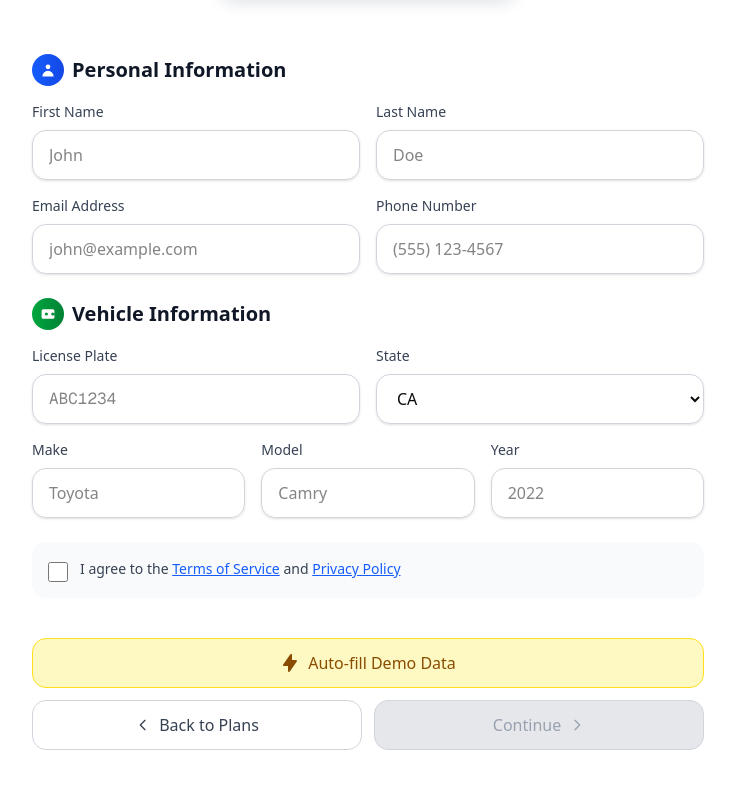
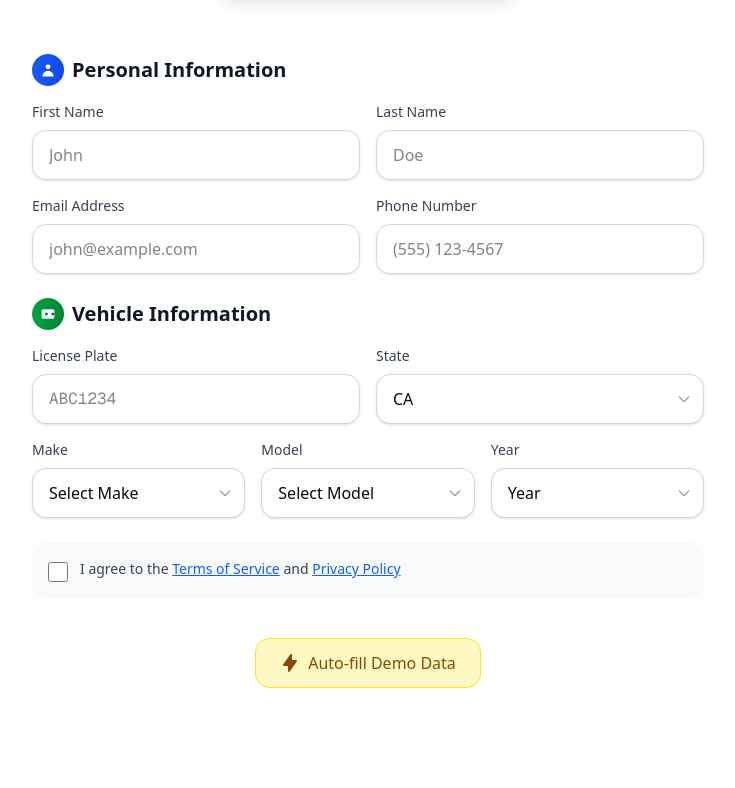
Before and after one commit to ikecastillo/speedy-fastpass, a Next.js app: page /checkout/vehicle in a window 1280 px wide. Shown: the part 398-1186 px from the top of the page, without its empty margins (272-1007 px from the left). Built offline with nearby package versions, Linux system fonts and the light colour scheme.

Commit message:
Enhanced form with beautiful dropdowns, smart persistent bar navigation, and improved UX

```diff
--- a/src/app/checkout/payment/page.tsx
+++ b/src/app/checkout/payment/page.tsx
@@ -173,6 +173,11 @@ export default function PaymentPage() {
         currentStep="payment"
         continueText="Complete Payment"
         showContinueButton={false} // Payment form has its own submit button
+        showBackButton={true}
+        onBack={() => {
+          // Navigate back to vehicle page
+          router.push('/checkout/vehicle');
+        }}
       />
     </div>
   );
--- a/src/app/checkout/vehicle/page.tsx
+++ b/src/app/checkout/vehicle/page.tsx
@@ -14,6 +14,7 @@ export default function VehiclePage() {
     activePlan: null,
     billingPeriod: 0
   });
+  const [isFormValid, setIsFormValid] = React.useState(false);
 
   React.useEffect(() => {
     if (typeof window !== 'undefined') {
@@ -133,7 +134,7 @@ export default function VehiclePage() {
           {/* Single-screen form container - optimized height */}
           <div className="px-4 md:px-8 pb-8">
             <div className="max-w-2xl mx-auto">
-              <VehicleFormComponent />
+              <VehicleFormComponent onValidityChange={setIsFormValid} />
             </div>
           </div>
         </div>
@@ -145,6 +146,12 @@ export default function VehiclePage() {
         billingPeriod={planData.billingPeriod}
         currentStep="vehicle"
         continueText="Continue to Payment"
+        showBackButton={true}
+        isFormValid={isFormValid}
+        onBack={() => {
+          // Navigate back to home page
+          window.location.href = '/';
+        }}
         onContinue={() => {
           // Navigate to payment page
           window.location.href = '/checkout/payment';
--- a/src/components/VehicleForm.tsx
+++ b/src/components/VehicleForm.tsx
@@ -7,7 +7,11 @@ import { zodResolver } from "@hookform/resolvers/zod";
 import { useRouter } from "next/navigation";
 import { vehicleSchema, type VehicleForm, US_STATES } from "@/types/vehicle";
 
-export function VehicleFormComponent() {
+interface VehicleFormProps {
+  onValidityChange?: (isValid: boolean) => void;
+}
+
+export function VehicleFormComponent({ onValidityChange }: VehicleFormProps = {}) {
   const router = useRouter();
   const [planData, setPlanData] = React.useState<{plan: string; period: string; price: number} | null>(null);
   const [selectedImage, setSelectedImage] = React.useState<File | null>(null);
@@ -142,6 +146,13 @@ export function VehicleFormComponent() {
   };
 
   const isNextDisabled = !isValid || !isDirty;
+
+  // Notify parent of form validity changes
+  React.useEffect(() => {
+    if (onValidityChange) {
+      onValidityChange(isValid && isDirty);
+    }
+  }, [isValid, isDirty, onValidityChange]);
 
   return (
     <form onSubmit={handleSubmit(onSubmit)} className="space-y-6">
@@ -313,12 +324,13 @@ export function VehicleFormComponent() {
               <label htmlFor="state" className="block text-sm font-medium text-gray-700 mb-2">
                 State
               </label>
+              <div className="relative">
                 <select
                   {...register("state")}
                   id="state"
                   aria-invalid={errors.state ? "true" : "false"}
                   className={`
-                  w-full px-4 py-3 border rounded-xl shadow-sm focus:outline-none focus:ring-2 focus:ring-blue-500 focus:border-blue-500 text-[16px] transition-all
+                    w-full px-4 py-3 border rounded-xl shadow-sm focus:outline-none focus:ring-2 focus:ring-blue-500 focus:border-blue-500 text-[16px] transition-all appearance-none bg-white pr-10
                     ${errors.state ? "border-red-500 bg-red-50" : "border-gray-300 hover:border-gray-400"}
                   `}
                 >
@@ -328,6 +340,12 @@ export function VehicleFormComponent() {
                     </option>
                   ))}
                 </select>
+                <div className="pointer-events-none absolute inset-y-0 right-0 flex items-center px-3">
+                  <svg className="h-4 w-4 text-gray-400" fill="none" stroke="currentColor" viewBox="0 0 24 24">
+                    <path strokeLinecap="round" strokeLinejoin="round" strokeWidth={2} d="M19 9l-7 7-7-7" />
+                  </svg>
+                </div>
+              </div>
               {errors.state && (
                 <p className="mt-1 text-sm text-red-600 flex items-center gap-1" role="alert">
                   <svg className="w-4 h-4" fill="currentColor" viewBox="0 0 20 20">
@@ -346,17 +364,51 @@ export function VehicleFormComponent() {
               <label htmlFor="make" className="block text-sm font-medium text-gray-700 mb-2">
                 Make
               </label>
-              <input
+              <div className="relative">
+                <select
                   {...register("make")}
-                type="text"
                   id="make"
                   aria-invalid={errors.make ? "true" : "false"}
                   className={`
-                  w-full px-4 py-3 border rounded-xl shadow-sm focus:outline-none focus:ring-2 focus:ring-blue-500 focus:border-blue-500 text-[16px] transition-all
+                    w-full px-4 py-3 border rounded-xl shadow-sm focus:outline-none focus:ring-2 focus:ring-blue-500 focus:border-blue-500 text-[16px] transition-all appearance-none bg-white pr-10
                     ${errors.make ? "border-red-500 bg-red-50" : "border-gray-300 hover:border-gray-400"}
                   `}
-                placeholder="Toyota"
-              />
+                >
+                  <option value="">Select Make</option>
+                  <option value="Acura">Acura</option>
+                  <option value="Audi">Audi</option>
+                  <option value="BMW">BMW</option>
+                  <option value="Buick">Buick</option>
+                  <option value="Cadillac">Cadillac</option>
+                  <option value="Chevrolet">Chevrolet</option>
+                  <option value="Chrysler">Chrysler</option>
+                  <option value="Dodge">Dodge</option>
+                  <option value="Ford">Ford</option>
+                  <option value="GMC">GMC</option>
+                  <option value="Honda">Honda</option>
+                  <option value="Hyundai">Hyundai</option>
+                  <option value="Infiniti">Infiniti</option>
+                  <option value="Jeep">Jeep</option>
+                  <option value="Kia">Kia</option>
+                  <option value="Lexus">Lexus</option>
+                  <option value="Lincoln">Lincoln</option>
+                  <option value="Mazda">Mazda</option>
+                  <option value="Mercedes-Benz">Mercedes-Benz</option>
+                  <option value="Mitsubishi">Mitsubishi</option>
+                  <option value="Nissan">Nissan</option>
+                  <option value="Ram">Ram</option>
+                  <option value="Subaru">Subaru</option>
+                  <option value="Tesla">Tesla</option>
+                  <option value="Toyota">Toyota</option>
+                  <option value="Volkswagen">Volkswagen</option>
+                  <option value="Volvo">Volvo</option>
+                </select>
+                <div className="pointer-events-none absolute inset-y-0 right-0 flex items-center px-3">
+                  <svg className="h-4 w-4 text-gray-400" fill="none" stroke="currentColor" viewBox="0 0 24 24">
+                    <path strokeLinecap="round" strokeLinejoin="round" strokeWidth={2} d="M19 9l-7 7-7-7" />
+                  </svg>
+                </div>
+              </div>
               {errors.make && (
                 <p className="mt-1 text-sm text-red-600 flex items-center gap-1" role="alert">
                   <svg className="w-4 h-4" fill="currentColor" viewBox="0 0 20 20">
@@ -372,17 +424,63 @@ export function VehicleFormComponent() {
               <label htmlFor="model" className="block text-sm font-medium text-gray-700 mb-2">
                 Model
               </label>
-              <input
+              <div className="relative">
+                <select
                   {...register("model")}
-                type="text"
                   id="model"
                   aria-invalid={errors.model ? "true" : "false"}
                   className={`
-                  w-full px-4 py-3 border rounded-xl shadow-sm focus:outline-none focus:ring-2 focus:ring-blue-500 focus:border-blue-500 text-[16px] transition-all
+                    w-full px-4 py-3 border rounded-xl shadow-sm focus:outline-none focus:ring-2 focus:ring-blue-500 focus:border-blue-500 text-[16px] transition-all appearance-none bg-white pr-10
                     ${errors.model ? "border-red-500 bg-red-50" : "border-gray-300 hover:border-gray-400"}
                   `}
-                placeholder="Camry"
-              />
+                >
+                  <option value="">Select Model</option>
+                  <option value="Accord">Accord</option>
+                  <option value="Altima">Altima</option>
+                  <option value="Camaro">Camaro</option>
+                  <option value="Camry">Camry</option>
+                  <option value="Civic">Civic</option>
+                  <option value="Corolla">Corolla</option>
+                  <option value="CR-V">CR-V</option>
+                  <option value="Cruze">Cruze</option>
+                  <option value="Elantra">Elantra</option>
+                  <option value="Escape">Escape</option>
+                  <option value="Explorer">Explorer</option>
+                  <option value="F-150">F-150</option>
+                  <option value="Focus">Focus</option>
+                  <option value="Forester">Forester</option>
+                  <option value="Fusion">Fusion</option>
+                  <option value="Grand Cherokee">Grand Cherokee</option>
+                  <option value="Highlander">Highlander</option>
+                  <option value="Impala">Impala</option>
+                  <option value="Malibu">Malibu</option>
+                  <option value="Model 3">Model 3</option>
+                  <option value="Model S">Model S</option>
+                  <option value="Model X">Model X</option>
+                  <option value="Model Y">Model Y</option>
+                  <option value="Mustang">Mustang</option>
+                  <option value="Outback">Outback</option>
+                  <option value="Pathfinder">Pathfinder</option>
+                  <option value="Pilot">Pilot</option>
+                  <option value="Prius">Prius</option>
+                  <option value="RAV4">RAV4</option>
+                  <option value="Rogue">Rogue</option>
+                  <option value="Santa Fe">Santa Fe</option>
+                  <option value="Sentra">Sentra</option>
+                  <option value="Silverado">Silverado</option>
+                  <option value="Sonata">Sonata</option>
+                  <option value="Sorento">Sorento</option>
+                  <option value="Suburban">Suburban</option>
+                  <option value="Tahoe">Tahoe</option>
+                  <option value="Taurus">Taurus</option>
+                  <option value="Wrangler">Wrangler</option>
+                </select>
+                <div className="pointer-events-none absolute inset-y-0 right-0 flex items-center px-3">
+                  <svg className="h-4 w-4 text-gray-400" fill="none" stroke="currentColor" viewBox="0 0 24 24">
+                    <path strokeLinecap="round" strokeLinejoin="round" strokeWidth={2} d="M19 9l-7 7-7-7" />
+                  </svg>
+                </div>
+              </div>
               {errors.model && (
                 <p className="mt-1 text-sm text-red-600 flex items-center gap-1" role="alert">
                   <svg className="w-4 h-4" fill="currentColor" viewBox="0 0 20 20">
@@ -398,18 +496,27 @@ export function VehicleFormComponent() {
               <label htmlFor="year" className="block text-sm font-medium text-gray-700 mb-2">
                 Year
               </label>
-              <input
+              <div className="relative">
+                <select
                   {...register("year")}
-                type="text"
                   id="year"
                   aria-invalid={errors.year ? "true" : "false"}
                   className={`
-                  w-full px-4 py-3 border rounded-xl shadow-sm focus:outline-none focus:ring-2 focus:ring-blue-500 focus:border-blue-500 text-[16px] transition-all
+                    w-full px-4 py-3 border rounded-xl shadow-sm focus:outline-none focus:ring-2 focus:ring-blue-500 focus:border-blue-500 text-[16px] transition-all appearance-none bg-white pr-10
                     ${errors.year ? "border-red-500 bg-red-50" : "border-gray-300 hover:border-gray-400"}
                   `}
-                placeholder="2022"
-                maxLength={4}
-              />
+                >
+                  <option value="">Year</option>
+                  {Array.from({ length: 25 }, (_, i) => 2024 - i).map(year => (
+                    <option key={year} value={year}>{year}</option>
+                  ))}
+                </select>
+                <div className="pointer-events-none absolute inset-y-0 right-0 flex items-center px-3">
+                  <svg className="h-4 w-4 text-gray-400" fill="none" stroke="currentColor" viewBox="0 0 24 24">
+                    <path strokeLinecap="round" strokeLinejoin="round" strokeWidth={2} d="M19 9l-7 7-7-7" />
+                  </svg>
+                </div>
+              </div>
               {errors.year && (
                 <p className="mt-1 text-sm text-red-600 flex items-center gap-1" role="alert">
                   <svg className="w-4 h-4" fill="currentColor" viewBox="0 0 20 20">
@@ -454,57 +561,18 @@ export function VehicleFormComponent() {
         )}
       </div>
 
-      {/* Action Buttons */}
-      <div className="flex flex-col gap-3 pt-4">
-        {/* Auto-fill Button */}
+      {/* Auto-fill Button - Updated for new dropdowns */}
+      <div className="flex justify-center pt-4">
         <button
           type="button"
           onClick={handleSimulate}
-          className="w-full px-4 py-3 bg-yellow-100 text-yellow-800 rounded-xl font-medium hover:bg-yellow-200 transition-colors border border-yellow-300 flex items-center justify-center gap-2"
+          className="px-6 py-3 bg-yellow-100 text-yellow-800 rounded-xl font-medium hover:bg-yellow-200 transition-colors border border-yellow-300 flex items-center justify-center gap-2"
         >
           <svg className="w-5 h-5" fill="currentColor" viewBox="0 0 20 20">
             <path fillRule="evenodd" d="M11.3 1.046A1 1 0 0112 2v5h4a1 1 0 01.82 1.573l-7 10A1 1 0 018 18v-5H4a1 1 0 01-.82-1.573l7-10a1 1 0 011.12-.38z" clipRule="evenodd" />
           </svg>
           Auto-fill Demo Data
         </button>
-
-        {/* Navigation Buttons Row */}
-        <div className="flex gap-3">
-          {/* Back Button */}
-          <button
-            type="button"
-            onClick={handleBack}
-            className="flex-1 px-4 py-3 border border-gray-300 text-gray-700 rounded-xl font-medium hover:bg-gray-50 transition-colors flex items-center justify-center gap-2"
-          >
-            <svg className="w-4 h-4" fill="none" stroke="currentColor" viewBox="0 0 24 24">
-              <path strokeLinecap="round" strokeLinejoin="round" strokeWidth={2} d="M15 19l-7-7 7-7" />
-            </svg>
-            Back to Plans
-          </button>
-
-          {/* Next Button */}
-          <button
-            type="submit"
-            disabled={isNextDisabled}
-            className={`
-              flex-1 px-4 py-3 rounded-xl font-medium transition-all flex items-center justify-center gap-2
-              ${
-                isNextDisabled
-                  ? "bg-gray-200 text-gray-400 cursor-not-allowed border border-gray-300"
-                  : "text-white shadow-lg hover:shadow-xl"
-              }
-            `}
-            style={!isNextDisabled ? {
-              background: 'linear-gradient(135deg, #0B2545 0%, #1463B4 100%)',
-              boxShadow: '0 4px 16px rgba(11, 37, 69, 0.15)'
-            } : {}}
-          >
-            Continue
-            <svg className="w-4 h-4" fill="none" stroke="currentColor" viewBox="0 0 24 24">
-              <path strokeLinecap="round" strokeLinejoin="round" strokeWidth={2} d="M9 5l7 7-7 7" />
-            </svg>
-          </button>
-        </div>
       </div>
     </form>
   );
--- a/src/types/vehicle.ts
+++ b/src/types/vehicle.ts
@@ -27,14 +27,9 @@ export const vehicleSchema = z.object({
   state: z.enum(US_STATES, {
     errorMap: () => ({ message: "Please select a valid US state" })
   }),
-  make: z.string().min(2, "Vehicle make must be at least 2 characters"),
-  model: z.string().min(1, "Vehicle model is required"),
-  year: z.string()
-    .regex(/^\d{4}$/, "Year must be a 4-digit number")
-    .refine(val => {
-      const numYear = parseInt(val, 10);
-      return numYear >= 1900 && numYear <= currentYear;
-    }, `Year must be between 1900 and ${currentYear}`),
+  make: z.string().min(1, "Please select a vehicle make"),
+  model: z.string().min(1, "Please select a vehicle model"),
+  year: z.string().min(1, "Please select a vehicle year"),
   agreeTos: z.boolean().refine(val => val === true, {
     message: "You must agree to the Terms of Service"
   })
```
Also changed, not shown: src/components/PersistentPlanBar.tsx (+33 -7 lines). Lines whose indentation alone changed are shown as unchanged.
